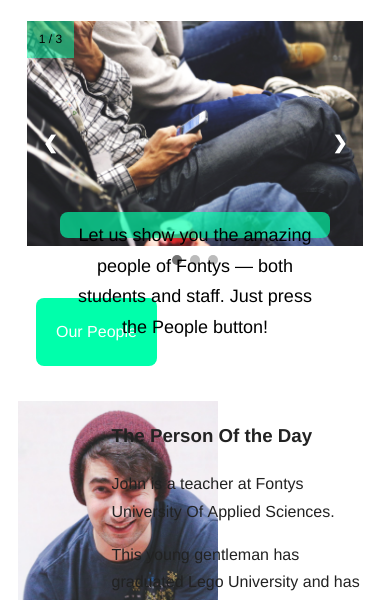
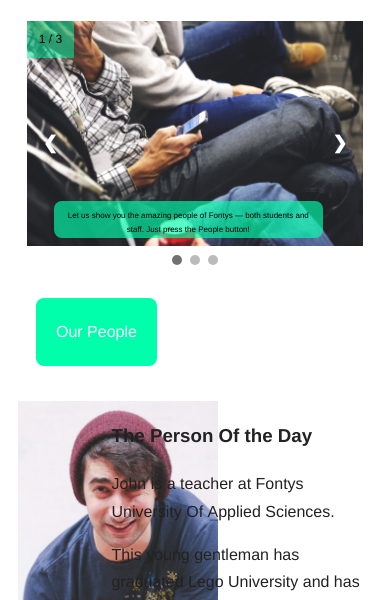
Before and after one commit to PolinaRmsh/PeopleOfFontysWebsite, a PHP site: page / in a window 390 px wide. Shown: the part 66-666 px from the top of the page. Run offline with PHP 8.4, Linux system fonts and the light colour scheme.

Commit message:
Fixing captions

```diff
--- a/mainAndThePeople/css/main.css
+++ b/mainAndThePeople/css/main.css
@@ -172,10 +172,24 @@ html {
     width: 80%;
     text-align: center;
 }
+
+/* Caption text scalable */
 @media (max-width: 900px){
-    .caption .longcap{
+    .caption {
+        font-size: 90%;
         top: 80%;
         left: 8%;
+        position: absolute;
+        text-align: center;
+    }
+}
+@media (max-width: 540px){
+    .caption {
+        font-size: 50%;
+        top: 80%;
+        left: 8%;
+        position: absolute;
+        text-align: center;
     }
 }
 
--- a/mainAndThePeople/index.html
+++ b/mainAndThePeople/index.html
@@ -28,10 +28,8 @@
         <div class="numbertext">1 / 3</div>
         <img src="one.jpg" alt="an image" >
         <div class="caption">
-            <div class="longcap">
-                Let&nbsp;us show you the amazing people of&nbsp;Fontys&nbsp;&mdash; both students and staff.
-                Just press the People button!
-            </div>
+            Let&nbsp;us show you the amazing people of&nbsp;Fontys&nbsp;&mdash; both students and staff.
+            Just press the People button!
         </div>
     </div>
 
```
